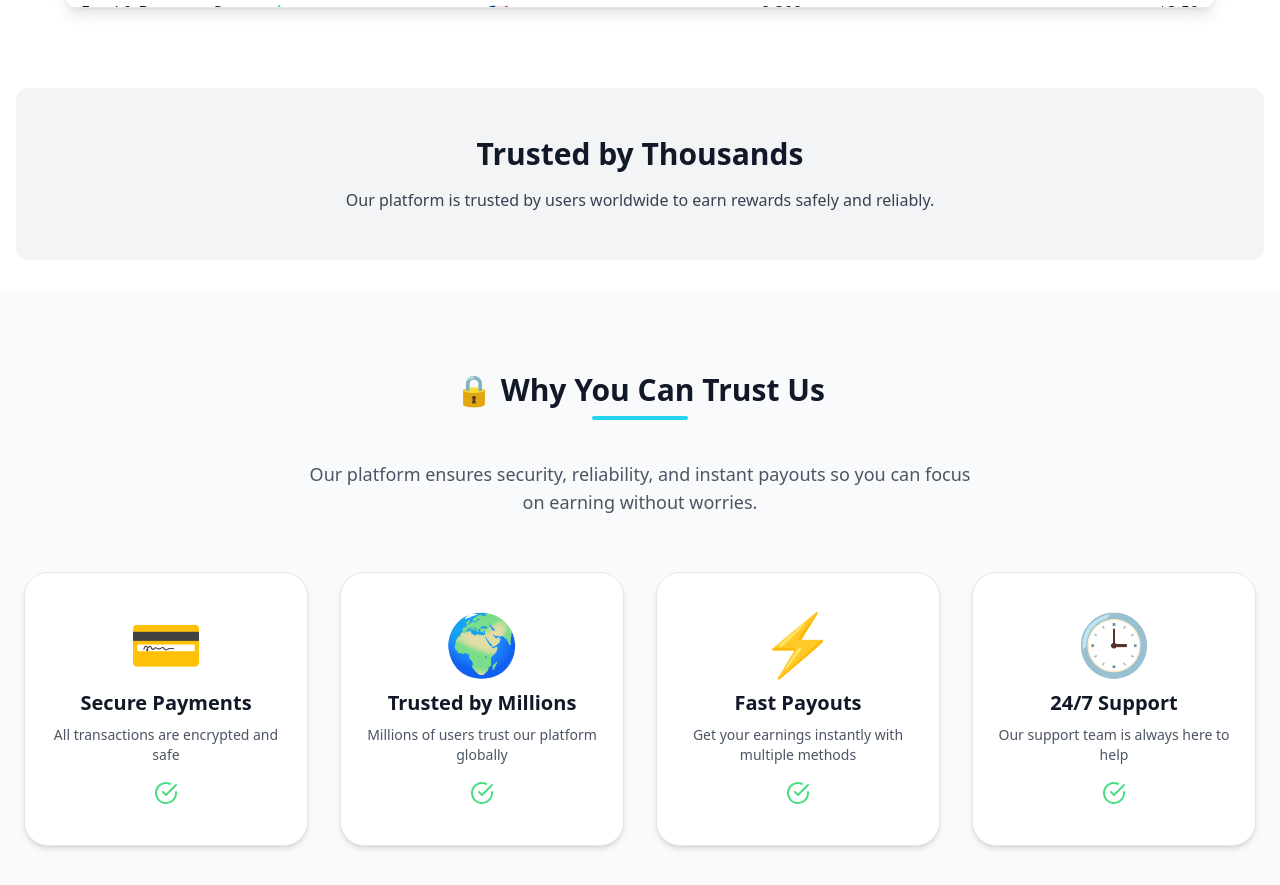
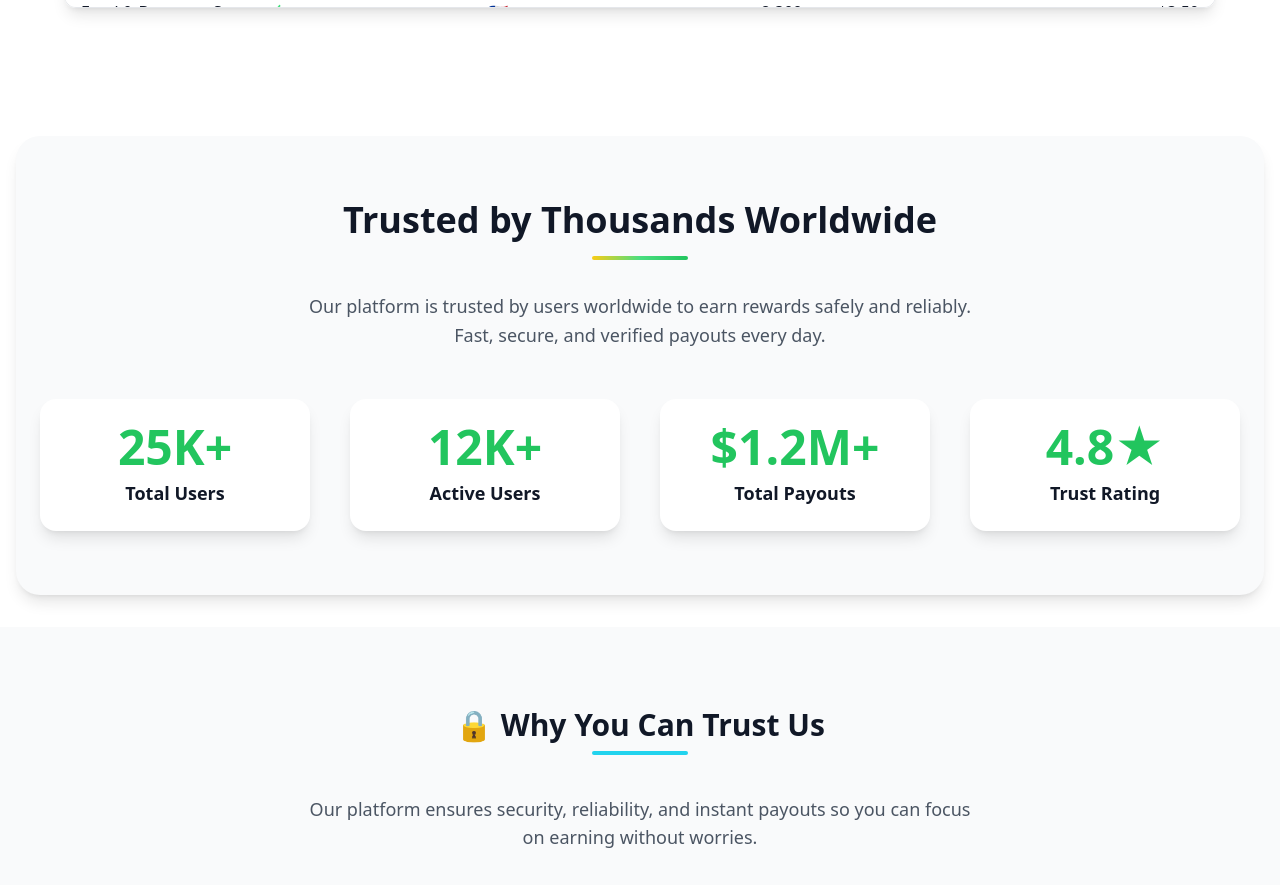
Before and after one commit to tool63/cashin, a Next.js app: page / in a window 1280 px wide. Shown: the part 5957-6842 px from the top of the page. Built offline with nearby package versions, Linux system fonts and the light colour scheme.

Commit message:
Update HighPayingOffers.tsx

```diff
--- a/components/homepage/HighPayingOffers.tsx
+++ b/components/homepage/HighPayingOffers.tsx
@@ -233,14 +233,43 @@ export default function Page() {
   );
 }
 
-/* ===================== TRUST SECTION (placeholder) ===================== */
+/* ===================== TRUST SECTION ===================== */
 function TrustSection() {
   return (
-    <section className="max-w-7xl mx-auto px-4 py-12 bg-gray-100 dark:bg-[#0B0E1A] rounded-xl text-center">
-      <h2 className="text-3xl font-bold mb-4">Trusted by Thousands</h2>
-      <p className="text-gray-700 dark:text-gray-300">
+    <section className="max-w-7xl mx-auto px-6 py-16 bg-gray-50 dark:bg-[#0B0E1A] rounded-3xl text-center shadow-lg mt-12">
+      {/* Heading */}
+      <h2 className="text-3xl sm:text-4xl font-extrabold mb-4 text-gray-900 dark:text-white">
+        Trusted by Thousands Worldwide
+      </h2>
+
+      {/* Accent Line */}
+      <div className="w-24 h-1 mx-auto mb-8 rounded-full bg-gradient-to-r from-yellow-400 via-green-400 to-green-500"></div>
+
+      {/* Subtext */}
+      <p className="text-gray-600 dark:text-gray-300 mb-12 max-w-2xl mx-auto text-lg leading-relaxed">
         Our platform is trusted by users worldwide to earn rewards safely and reliably.
+        Fast, secure, and verified payouts every day.
       </p>
+
+      {/* Stats */}
+      <div className="grid grid-cols-2 md:grid-cols-4 gap-6 md:gap-10">
+        <div className="bg-white dark:bg-[#111827] rounded-2xl shadow-lg p-6 flex flex-col items-center justify-center hover:scale-105 transition-transform">
+          <span className="text-4xl sm:text-5xl font-bold text-green-500">25K+</span>
+          <span className="text-lg font-semibold mt-2 text-gray-900 dark:text-white">Total Users</span>
+        </div>
+        <div className="bg-white dark:bg-[#111827] rounded-2xl shadow-lg p-6 flex flex-col items-center justify-center hover:scale-105 transition-transform">
+          <span className="text-4xl sm:text-5xl font-bold text-green-500">12K+</span>
+          <span className="text-lg font-semibold mt-2 text-gray-900 dark:text-white">Active Users</span>
+        </div>
+        <div className="bg-white dark:bg-[#111827] rounded-2xl shadow-lg p-6 flex flex-col items-center justify-center hover:scale-105 transition-transform">
+          <span className="text-4xl sm:text-5xl font-bold text-green-500">$1.2M+</span>
+          <span className="text-lg font-semibold mt-2 text-gray-900 dark:text-white">Total Payouts</span>
+        </div>
+        <div className="bg-white dark:bg-[#111827] rounded-2xl shadow-lg p-6 flex flex-col items-center justify-center hover:scale-105 transition-transform">
+          <span className="text-4xl sm:text-5xl font-bold text-green-500">4.8★</span>
+          <span className="text-lg font-semibold mt-2 text-gray-900 dark:text-white">Trust Rating</span>
+        </div>
+      </div>
     </section>
   );
 }
```
